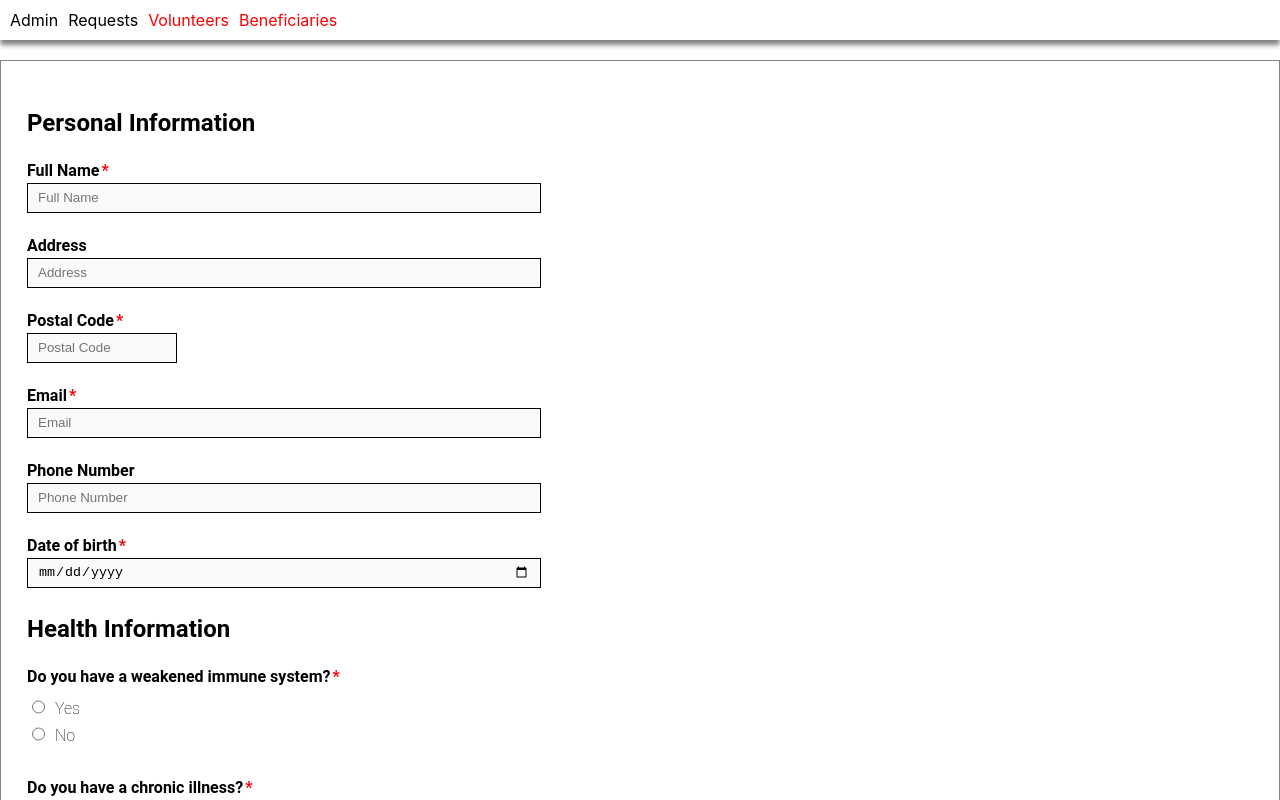
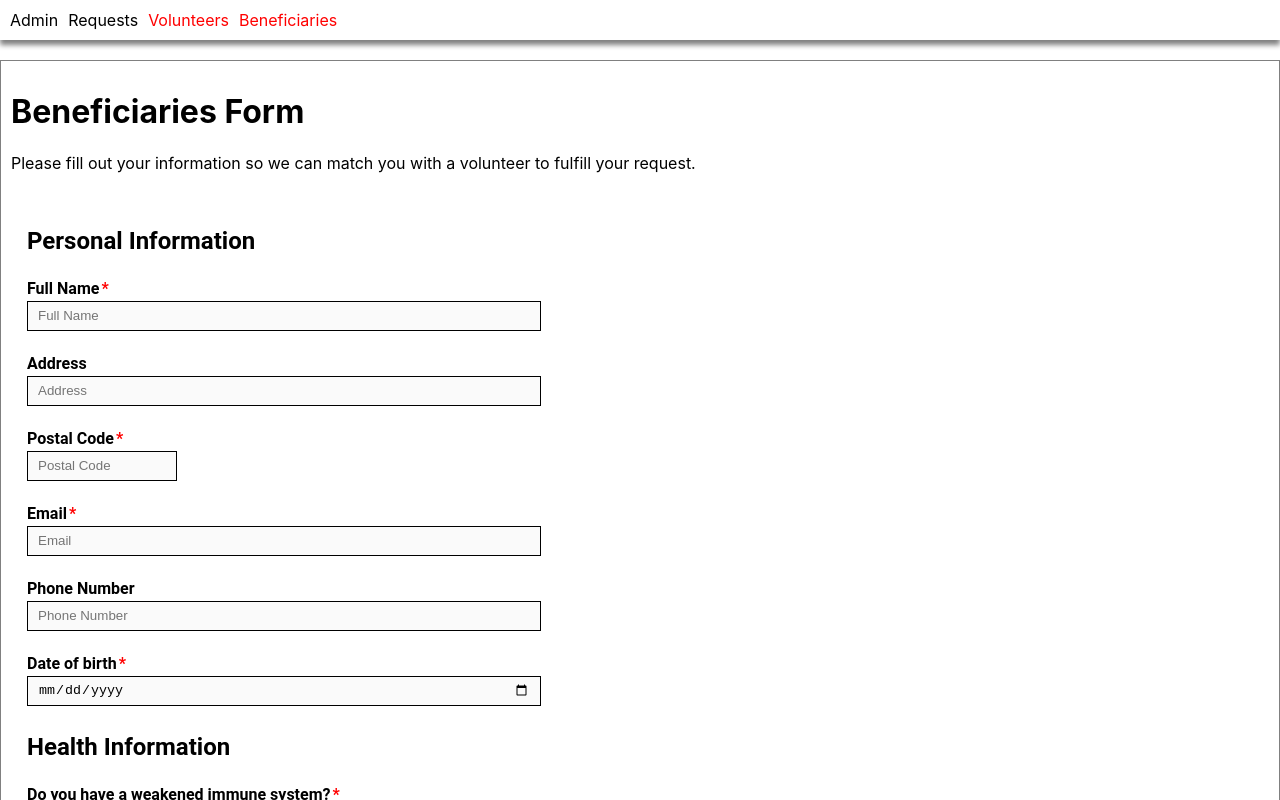
Before and after one commit to reach4help/covidhelphub-frontend, a React (Create React App) app: page /beneficiaries/form in a window 1280 px wide. Shown: the top 800 px of the page. Built offline with nearby package versions, Linux system fonts and the light colour scheme.

Commit message:
Add explanation text for beneficiaries form

```diff
--- a/src/components/beneficiaries/BeneficiariesFormComponent.tsx
+++ b/src/components/beneficiaries/BeneficiariesFormComponent.tsx
@@ -21,11 +21,18 @@ function BeneficiariesFormComponent() {
   const { form, initialValues, schema } = getData();
 
   return (
-    <FormikComponent
-      formFields={form}
-      initialValues={initialValues}
-      schema={schema}
-    />
+    <>
+      <h1>Beneficiaries Form</h1>
+      <p>
+        Please fill out your information so we can match you with a volunteer to
+        fulfill your request.
+      </p>
+      <FormikComponent
+        formFields={form}
+        initialValues={initialValues}
+        schema={schema}
+      />
+    </>
   );
 }
 
```
